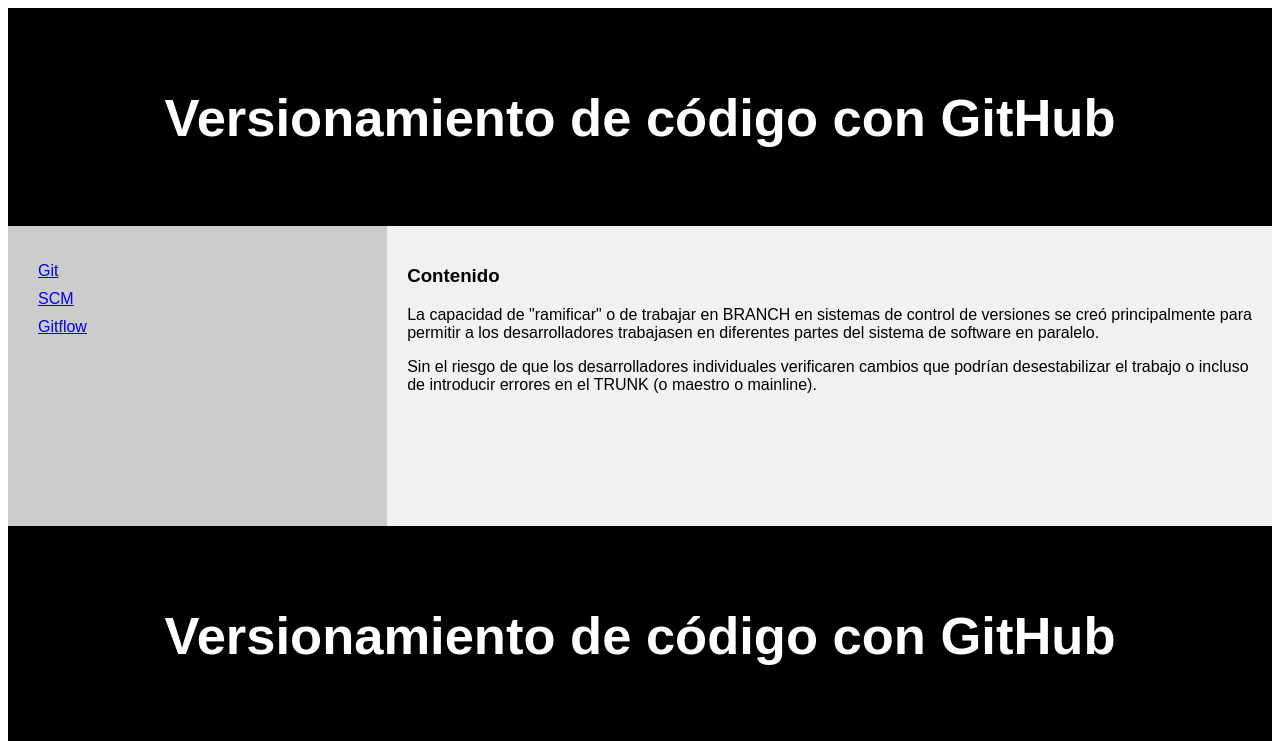
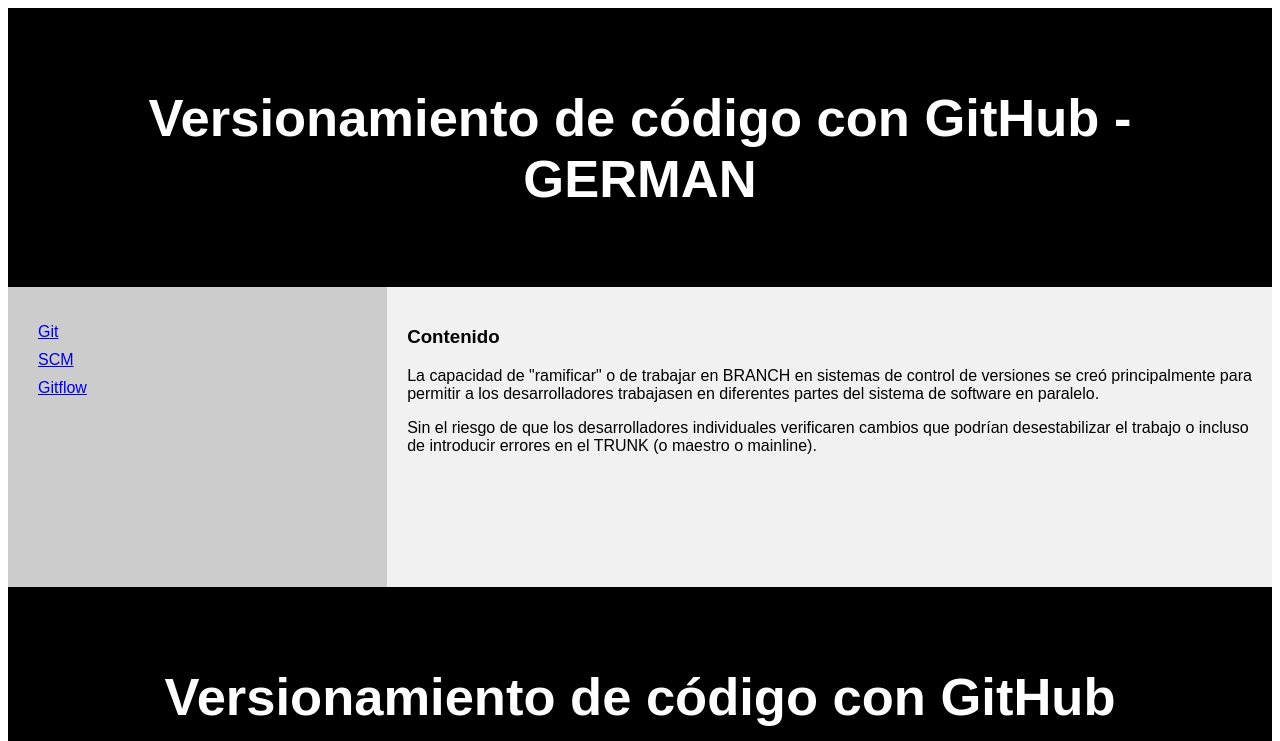
Before and after one commit to geninor/practica-devopsdia3, a plain HTML site: page index.html in a window 1280 px wide. Shown: the top 741 px of the page. Drawn offline with Linux system fonts and the light colour scheme.

Commit message:
Corrección de nombre

```diff
--- a/index.html
+++ b/index.html
@@ -84,7 +84,7 @@
 </head>
 
 <header>
-  <h2>Versionamiento de código con GitHub</h2>
+  <h2>Versionamiento de código con GitHub - GERMAN</h2>
 </header>
 <div id="body">
   <section>
```
